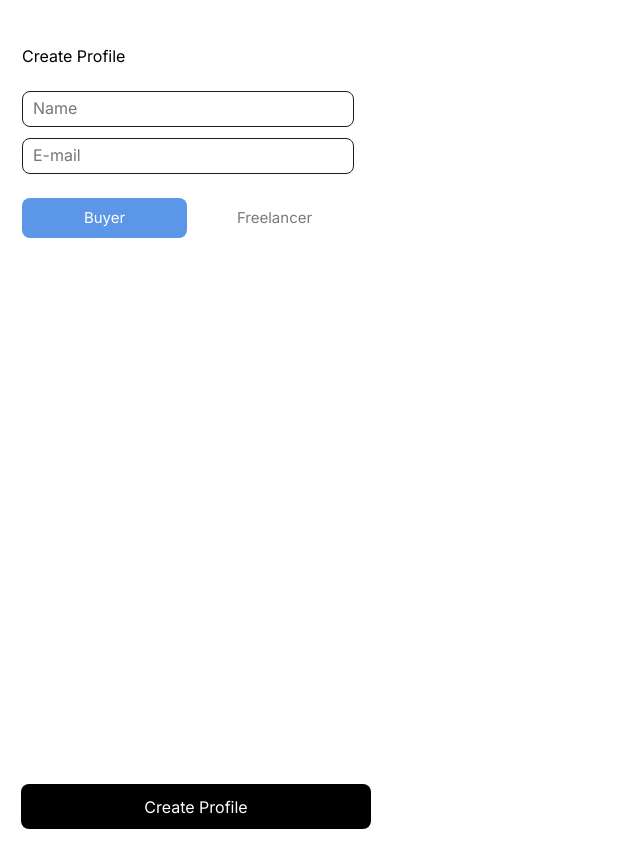
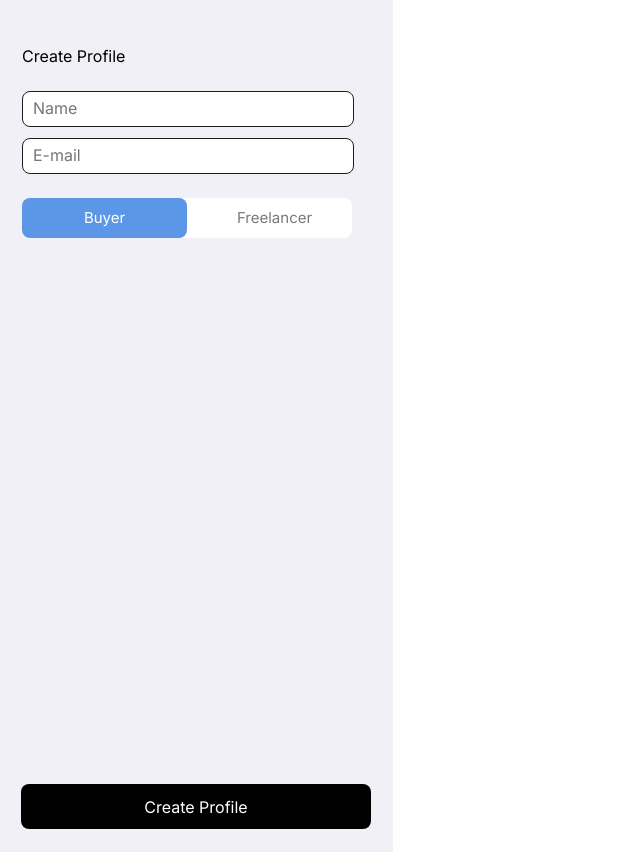
Before and after one commit to marimo123-sudo/tonwork, a plain HTML site: page create_acc/create_acc.html in a window 1280 px wide. Shown: the whole page, without its empty margins (0-640 px from the left). Before the commit the page ends 829 px from the top, so only its background shows below. Drawn offline with Linux system fonts and the light colour scheme.

Commit message:
Update create_acc.css

```diff
--- a/create_acc/create_acc.css
+++ b/create_acc/create_acc.css
@@ -5,8 +5,8 @@
 
 
 .c_y_p {
-  width: 100%;
-  height: 100%;
+  width: 393px;
+  height: 852px;
   background: #f1f0f6;
   position: relative;
 }
```
